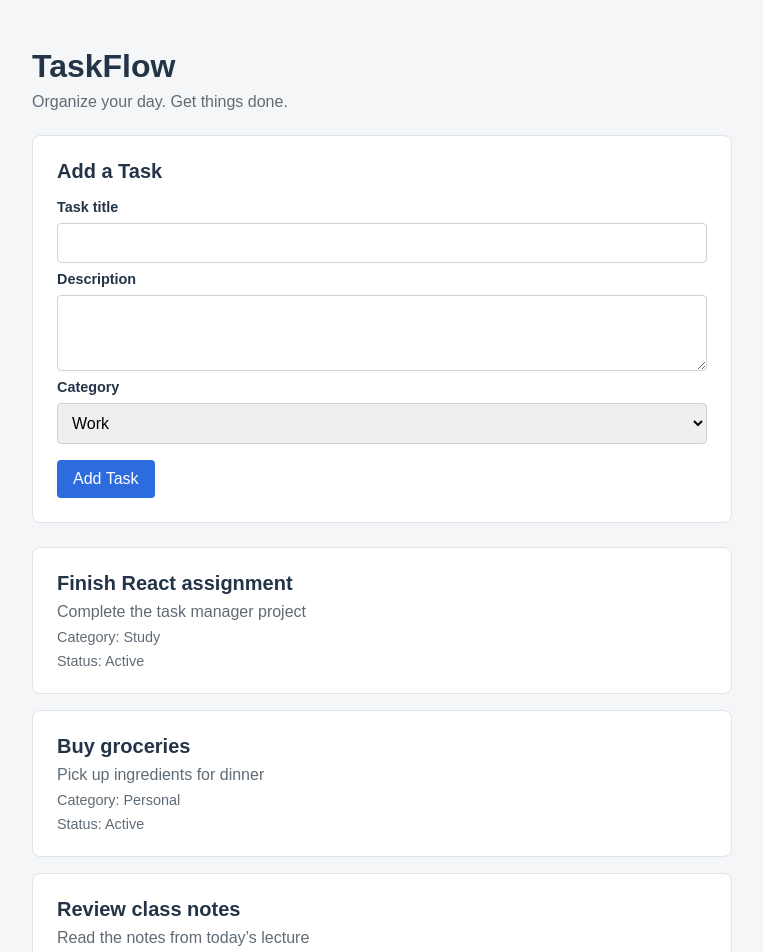
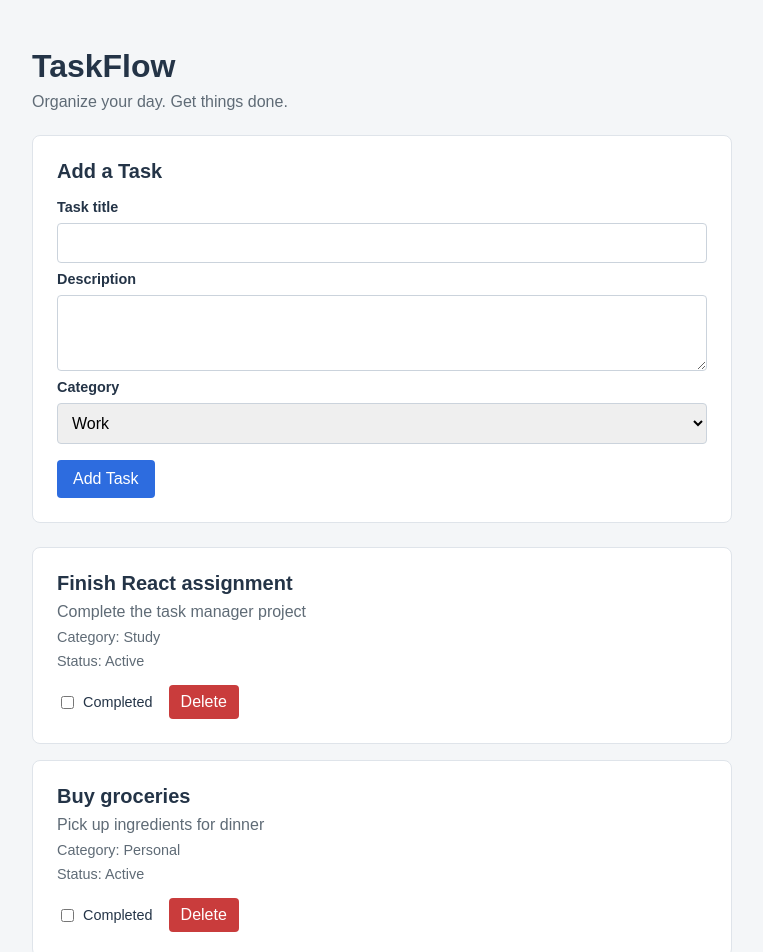
Before and after one commit to samirkhatri9/Taskflow, a React (Vite) app: page / in a window 1280 px wide. Shown: the top 952 px of the page, without its empty margins (258-1021 px from the left). Built offline with nearby package versions, Linux system fonts and the light colour scheme.

Commit message:
add task completion and delete actions

```diff
--- a/src/App.jsx
+++ b/src/App.jsx
@@ -32,11 +32,32 @@ function App() {
     setTasks([...tasks, newTask])
   }
 
+  function handleToggleTask(taskId) {
+    const updatedTasks = tasks.map((task) => {
+      if (task.id === taskId) {
+        return { ...task, completed: !task.completed }
+      }
+
+      return task
+    })
+
+    setTasks(updatedTasks)
+  }
+
+  function handleDeleteTask(taskId) {
+    const remainingTasks = tasks.filter((task) => task.id !== taskId)
+    setTasks(remainingTasks)
+  }
+
   return (
     <main className="app-container">
       <Header />
       <TaskForm onAddTask={addTask} />
-      <TaskList tasks={tasks} />
+      <TaskList
+        tasks={tasks}
+        onToggleTask={handleToggleTask}
+        onDeleteTask={handleDeleteTask}
+      />
     </main>
   )
 }
--- a/src/components/TaskItem.jsx
+++ b/src/components/TaskItem.jsx
@@ -1,12 +1,27 @@
-function TaskItem({ task }) {
+function TaskItem({ task, onToggleTask, onDeleteTask }) {
   const status = task.completed ? 'Completed' : 'Active'
+  const cardClassName = task.completed ? 'task-card completed' : 'task-card'
 
   return (
-    <article className="task-card">
+    <article className={cardClassName}>
       <h2>{task.title}</h2>
       <p className="task-description">{task.description}</p>
       <p className="task-category">Category: {task.category}</p>
       <p className="task-status">Status: {status}</p>
+
+      <div className="task-actions">
+        <label>
+          <input
+            type="checkbox"
+            checked={task.completed}
+            onChange={() => onToggleTask(task.id)}
+          />
+          Completed
+        </label>
+        <button type="button" onClick={() => onDeleteTask(task.id)}>
+          Delete
+        </button>
+      </div>
     </article>
   )
 }
--- a/src/components/TaskList.jsx
+++ b/src/components/TaskList.jsx
@@ -1,10 +1,15 @@
 import TaskItem from './TaskItem'
 
-function TaskList({ tasks }) {
+function TaskList({ tasks, onToggleTask, onDeleteTask }) {
   return (
     <section className="task-list" aria-label="Tasks">
       {tasks.map((task) => (
-        <TaskItem key={task.id} task={task} />
+        <TaskItem
+          key={task.id}
+          task={task}
+          onToggleTask={onToggleTask}
+          onDeleteTask={onDeleteTask}
+        />
       ))}
     </section>
   )
--- a/src/index.css
+++ b/src/index.css
@@ -96,6 +96,14 @@ body {
   font-size: 1.25rem;
 }
 
+.task-card.completed {
+  opacity: 0.65;
+}
+
+.task-card.completed h2 {
+  text-decoration: line-through;
+}
+
 .task-description,
 .task-category,
 .task-status {
@@ -108,6 +116,34 @@ body {
   font-size: 0.9rem;
 }
 
+.task-actions {
+  display: flex;
+  align-items: center;
+  gap: 16px;
+  margin-top: 16px;
+}
+
+.task-actions label {
+  display: flex;
+  align-items: center;
+  gap: 6px;
+  font-size: 0.9rem;
+}
+
+.task-actions button {
+  padding: 8px 12px;
+  border: 0;
+  border-radius: 4px;
+  background-color: #c93c3c;
+  color: #ffffff;
+  font: inherit;
+  cursor: pointer;
+}
+
+.task-actions button:hover {
+  background-color: #a82f2f;
+}
+
 @media (max-width: 480px) {
   .app-container {
     width: calc(100% - 32px);
```
